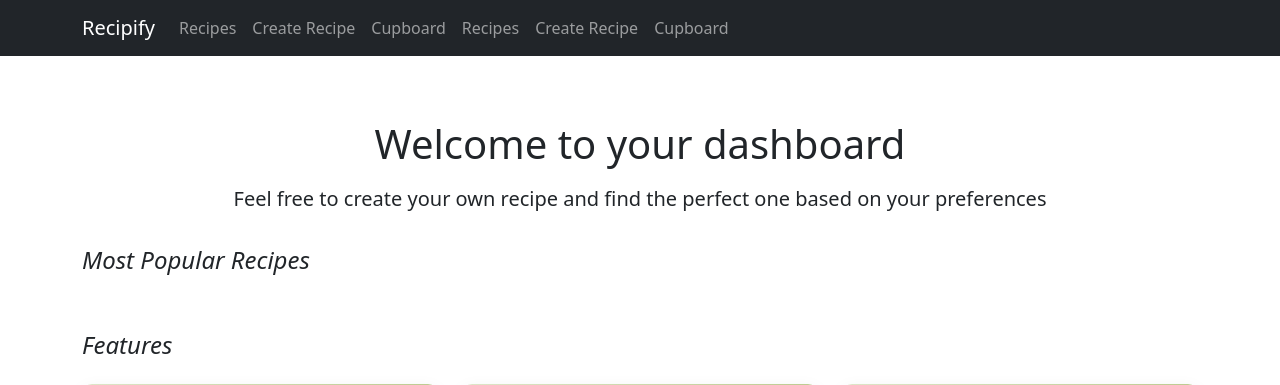
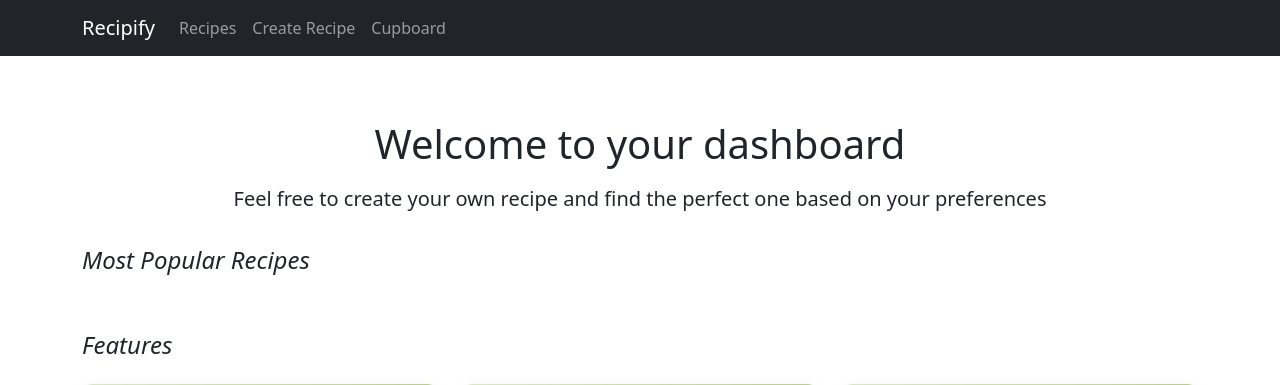
Before and after one commit to Jiwei-Cao/SEG-Coursework-1-Green-6, a Django app: template recipes/templates/dashboard.html in a window 1280 px wide. Shown: the top 385 px of the page. Run offline with Django 5.2, Linux system fonts and the light colour scheme; the template is opened without the code that fills it, so the values that code supplies are empty; some libraries are stand-ins or nearby versions.

Commit message:
fix conflicts

```diff
--- a/recipes/templates/partials/navbar.html
+++ b/recipes/templates/partials/navbar.html
@@ -1,20 +1,6 @@
 <nav class="navbar navbar-expand-lg navbar-dark bg-dark mb-3">
   <div class="container">
     <a class="navbar-brand" href="{% url 'dashboard' %}"> Recipify </a>
-    <ul class="navbar-nav mr-auto">
-        <li class="nav-item">
-            <a class="nav-link {% if request.resolver_match.url_name == 'all_recipes' %}active{% endif %}"
-               href="{% url 'all_recipes' %}">Recipes</a>
-        </li>
-        <li class="nav-item">
-            <a class="nav-link {% if request.resolver_match.url_name == 'create_recipe' %}active{% endif %}"
-               href="{% url 'create_recipe' %}">Create Recipe</a>
-        </li>
-        <li class="nav-item">
-            <a class="nav-link {% if request.resolver_match.url_name == 'create_recipe' %}active{% endif %}"
-               href="{% url 'cupboard' %}">Cupboard</a>
-        </li>
-    </ul>
     <button
       class="navbar-toggler"
       type="button"
--- a/recipes/views/__init__.py
+++ b/recipes/views/__init__.py
@@ -8,6 +8,5 @@ from .sign_up_view import *
 from .browse_recipes_view import *
 from .profile_page_view import *
 from .create_recipe_view import *
-from .recipes_view import *
 from .specific_recipe_view import *
 from .cupboard_view import *
--- a/recipify/urls.py
+++ b/recipify/urls.py
@@ -31,9 +31,9 @@ urlpatterns = [
     path('sign_up/', views.SignUpView.as_view(), name='sign_up'),
     path('profile_page/', views.profile_page, name='profile_page'),
     path('create_recipe/', views.create_recipe, name='create_recipe'),
-    path('all_recipes/', views.all_recipes, name='all_recipes'),
-    path('recipe/<int:recipe_id>/', views.get_recipe, name="get_recipe"),,
-    path('cupboard/', views.cupboard, name="cupboard")
+    path('all_recipes/', views.browse_recipes, name='all_recipes'),
+    path('recipe/<int:recipe_id>/', views.get_recipe, name="get_recipe"),
+    path('cupboard/', views.cupboard, name="cupboard"),
     path('select2/', include('django_select2.urls')),
 ]
 urlpatterns += static(settings.STATIC_URL, document_root=settings.STATIC_ROOT)
```
Also changed, not shown: recipes/migrations/0002_recipe.py (added), recipes/migrations/0002_user_bio_user_rating.py (added), recipes/migrations/0003_merge_0002_recipe_0002_user_bio_user_rating.py (added), recipes/migrations/0004_alter_user_bio.py (added), recipes/migrations/0005_favourite.py (added), recipes/migrations/0007_merge_20251118_1611.py, recipes/migrations/0008_remove_recipe_image_ingredient.py, recipes/migrations/0010_merge_20251121_1611.py (added).
